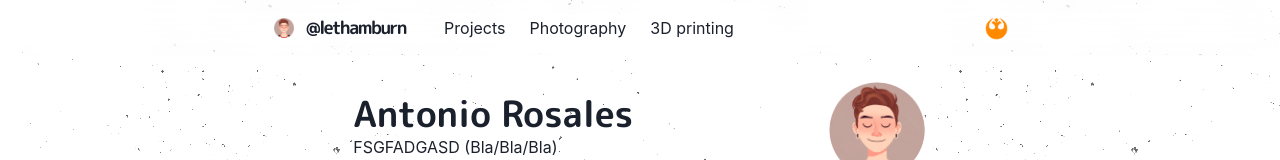
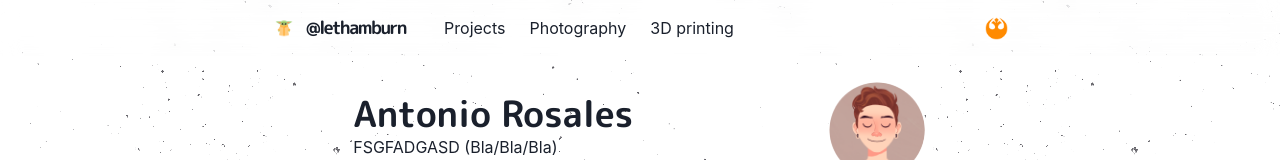
Before and after one commit to lethamburn/lethamburn-portfolio, a Next.js app: page / in a window 1280 px wide. Shown: the top 160 px of the page. Built offline with nearby package versions, Linux system fonts and the light colour scheme.

Commit message:
FEAT new navbar and icons

```diff
--- a/components/layouts/main.js
+++ b/components/layouts/main.js
@@ -7,6 +7,7 @@ const Main = ({ children, router }) => {
     <Box as="main" pb={8}  backgroundImage="url('/images/background.png')" backgroundRepeat="repeat">
       <Head>
         <meta name="viewport" content="width=device-width, initial-scale=1" />
+        <link rel="shortcut icon" href="/images/contents/avatar.png" />
         <title>Antonio Rosales - Homepage</title>
       </Head>
 
--- a/components/logo.js
+++ b/components/logo.js
@@ -18,7 +18,7 @@ padding: 10px;
 }`
 
 const Logo = () => {
-  const footPrintImg = `/images/logo.png`
+  const footPrintImg = `/images/yoda.png`
 
   return (
     <Link href="/">
```
Also changed, not shown: public/images/yoda.png (added).
